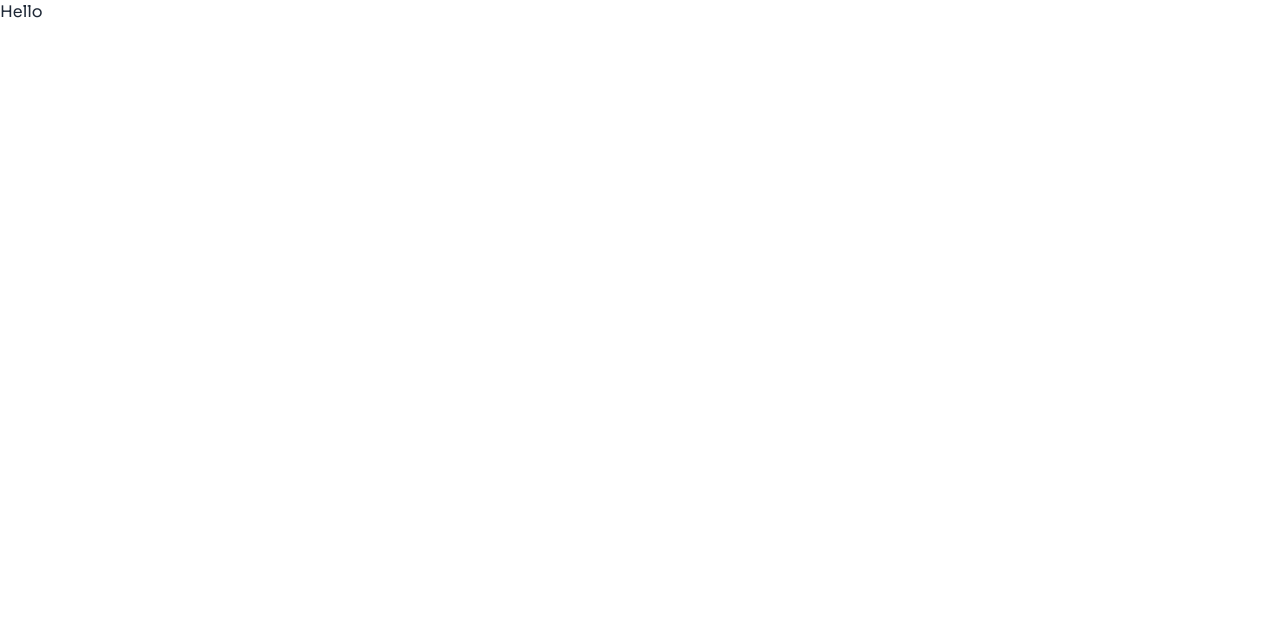
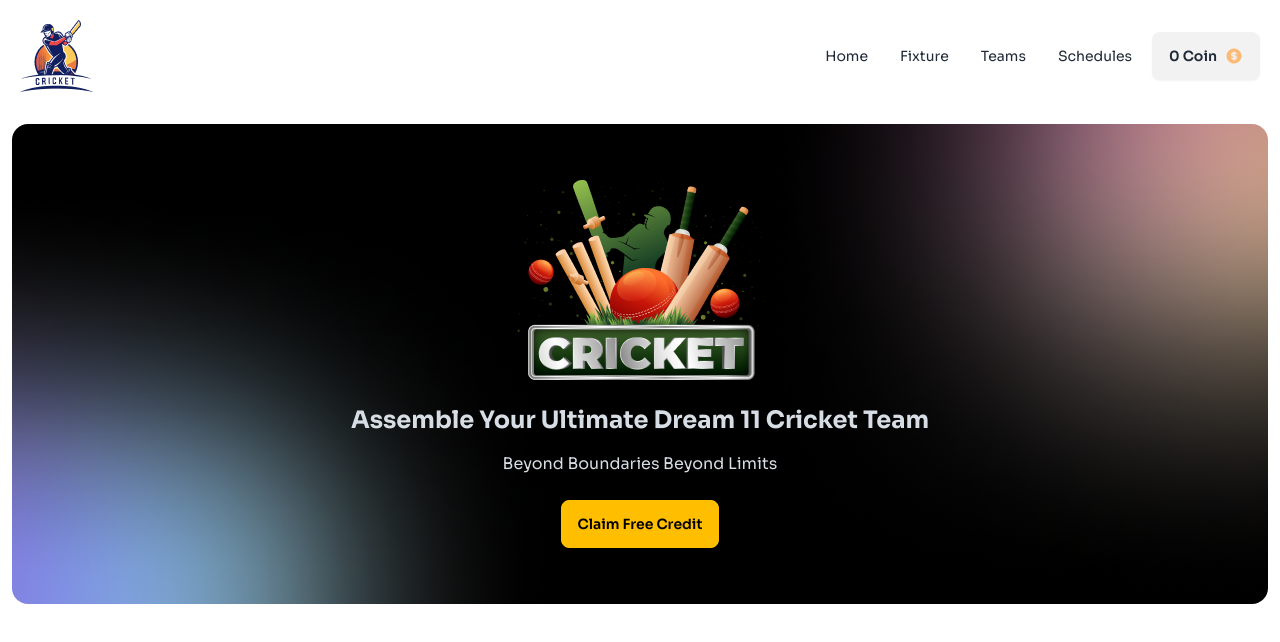
Before and after one commit to DeveloperMonirBD/bpl-dream-11, a React (Vite) app: page / in a window 1280 px wide. Shown: the top 642 px of the page. Built offline with nearby package versions, Linux system fonts and the light colour scheme.

Commit message:
navbar and banner section static design done

```diff
--- a/index.html
+++ b/index.html
@@ -1,5 +1,5 @@
 <!doctype html>
-<html lang="en">
+<html lang="en" data-theme ="light">
 
 <head>
   <meta charset="UTF-8" />
--- a/package.json
+++ b/package.json
@@ -11,7 +11,8 @@
   },
   "dependencies": {
     "react": "^18.3.1",
-    "react-dom": "^18.3.1"
+    "react-dom": "^18.3.1",
+    "react-icons": "^5.3.0"
   },
   "devDependencies": {
     "@eslint/js": "^9.13.0",
--- a/src/App.jsx
+++ b/src/App.jsx
@@ -1,11 +1,13 @@
+import Header from './components/Header';
+import Navbar from './components/Navbar';
 
 function App() {
-
-  return (
-    <>
-      <h1>Hello</h1>
-    </>
-  )
+    return (
+        <>
+        <Navbar />
+        <Header />
+        </>
+    );
 }
 
-export default App
+export default App;
--- /dev/null
+++ b/src/components/Header.jsx
@@ -0,0 +1,28 @@
+import shadowImg from '../assets/bg-shadow.png';
+import bannerImg from '../assets/banner-main.png';
+
+const Header = () => {
+    return (
+        <div className="max-w-7xl mx-auto p-3">
+            <div
+                className="bg-black py-10 rounded-2xl"
+                style={{
+                    backgroundImage: `url(${shadowImg})`,
+                    backgroundSize: 'cover',
+                    backgroundPosition: 'center'
+                }}>
+                <div className="hero-overlay bg-opacity-60"></div>
+                <div className="hero-content text-neutral-content text-center">
+                    <div className="max-w-2xl">
+                        <img className="mx-auto mb-6" src={bannerImg} alt="banner img" />
+                        <h className="text-2xl font-bold">Assemble Your Ultimate Dream 11 Cricket Team</h>
+                        <p className="mb-6 mt-4 ">Beyond Boundaries Beyond Limits</p>
+                        <button className="btn btn-warning ">Claim Free Credit</button>
+                    </div>
+                </div>
+            </div>
+        </div>
+    );
+};
+
+export default Header;
--- /dev/null
+++ b/src/components/Navbar.jsx
@@ -0,0 +1,69 @@
+import { TbCoinFilled } from 'react-icons/tb';
+import logo from '../assets/logo.png';
+
+const Navbar = () => {
+    return (
+        <div className="max-w-7xl mx-auto p-3">
+            <div className="navbar bg-base-100">
+                {/* hambargar  */}
+                <div className="navbar-start">
+                    <div className="dropdown">
+                        <div tabIndex={0} role="button" className="btn btn-ghost lg:hidden">
+                            <svg xmlns="http://www.w3.org/2000/svg" className="h-5 w-5" fill="none" viewBox="0 0 24 24" stroke="currentColor">
+                                <path strokeLinecap="round" strokeLinejoin="round" strokeWidth="2" d="M4 6h16M4 12h8m-8 6h16" />
+                            </svg>
+                        </div>
+                        <ul tabIndex={0} className="menu menu-sm dropdown-content bg-base-100 rounded-box z-[1] mt-3 w-52 p-2 shadow">
+                            <li>
+                                <a href="#">Home</a>
+                            </li>
+                            <li>
+                                <a href="#">Fixture</a>
+                            </li>
+                            <li>
+                                <a href="#">Teams</a>
+                            </li>
+                            <li>
+                                <a href="#">Schedules</a>
+                            </li>
+                        </ul>
+                    </div>
+                    <a href="#">
+                        <img src={logo} alt="" />
+                    </a>
+                </div>
+
+                <div className="navbar-end">
+                    <div className="hidden lg:flex">
+                        <ul className="menu menu-horizontal px-1">
+                            <li>
+                                <a href="#">Home</a>
+                            </li>
+                            <li>
+                                <a href="#">Fixture</a>
+                            </li>
+                            <li>
+                                <a href="#">Teams</a>
+                            </li>
+                            <li>
+                                <a href="#">Schedules</a>
+                            </li>
+                        </ul>
+                    </div>
+
+                    {/* navnar button  */}
+                    <div>
+                        <a className="btn ">
+                            0 Coin
+                            <span className="text-orange-300 text-lg font-bold">
+                                <TbCoinFilled />
+                            </span>
+                        </a>
+                    </div>
+                </div>
+            </div>
+        </div>
+    );
+};
+
+export default Navbar;
```
Also changed, not shown: 1 other file (tests, documents, lock files or other folders).
